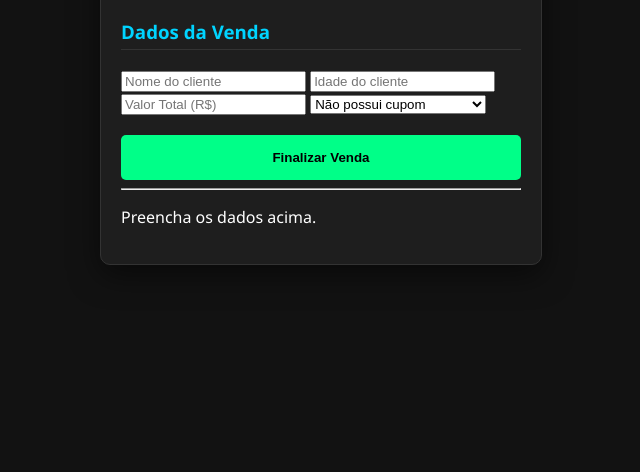
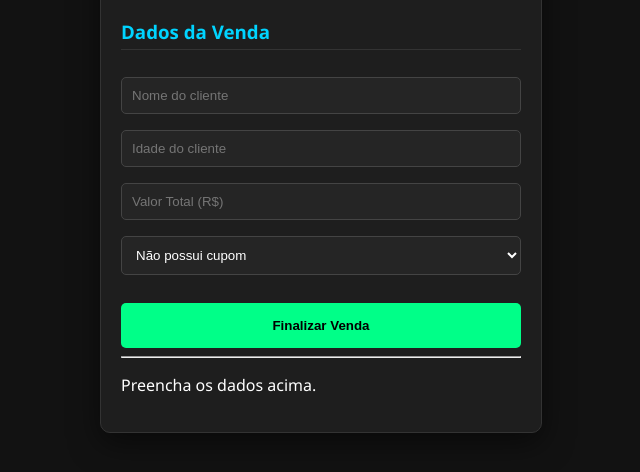
Before and after one commit to theLucasb/Frontend_SESI, a plain HTML site: page index.html in a window 1280 px wide. Shown: the part 116-588 px from the top of the page, without its empty margins (319-959 px from the left). Drawn offline with Linux system fonts and the light colour scheme.

Commit message:
Estilização de input e select

```diff
--- a/style.css
+++ b/style.css
@@ -49,3 +49,24 @@ button {
 button:hover {
     background-color: #00cc6e;
 }
+
+ul {
+    list-style: none;
+    padding: 0;
+}
+
+li {
+    padding: 5px 0;
+    color: #ccc;
+}
+
+input, select {
+    width: 100%;
+    padding: 10px;
+    margin: 8px 0;
+    border-radius: 5px;
+    border: 1px solid #444;
+    background-color: #252525;
+    color: white;
+    box-sizing: border-box;
+}
```
